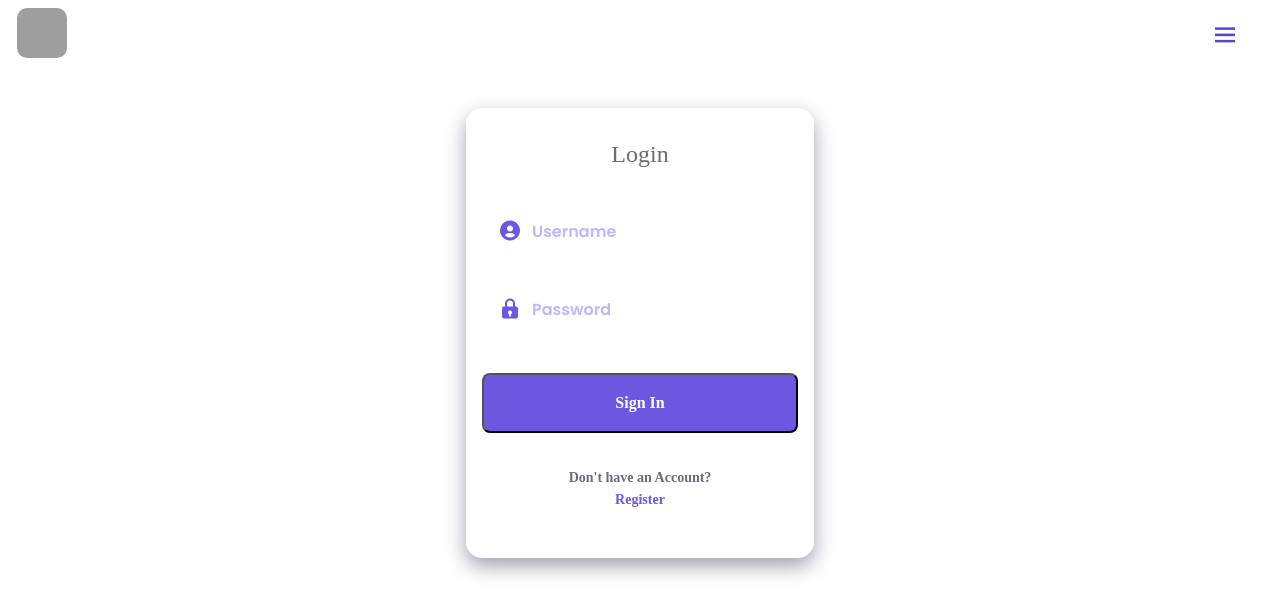
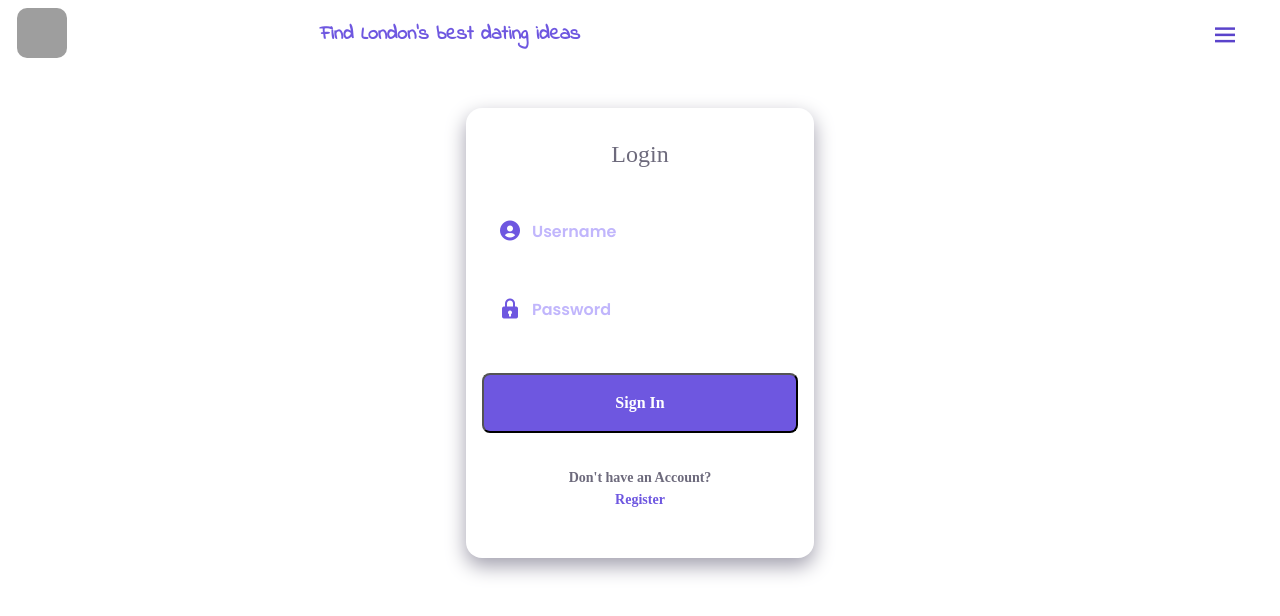
Before and after one commit to ThomasVirgo/Chat-App-Client, a React app: page /login in a window 1280 px wide. Shown: the top 616 px of the page. Built offline with nearby package versions, Linux system fonts and the light colour scheme; grey boxes are pictures that could not be loaded.

Commit message:
final style changes

```diff
--- a/src/layout/Header/index.js
+++ b/src/layout/Header/index.js
@@ -7,8 +7,8 @@ import './style.css'
 const Header = () => {
     return (
         <header>
-            <NavLink exact to='/'><img id='home-icon' src={goodvibes} alt='vibes-logo'/></NavLink>
-            {/* <h4 id='nav-slogan'>London's good Vibes dating spots</h4> */}
+            <NavLink className='img__link' exact to='/'><img id='home-icon' src={goodvibes} alt='vibes-logo'/></NavLink>
+            <span id='nav-slogan'>Find London's best dating ideas</span>
             <Nav />
         </header>
     )
--- a/src/layout/Header/style.css
+++ b/src/layout/Header/style.css
@@ -1,3 +1,5 @@
+@import url('https://fonts.googleapis.com/css2?family=Indie+Flower&display=swap');
+
 .home-button {
     text-decoration: none;
     color: var(--first-color);
@@ -11,8 +13,13 @@
     margin-top: 8px;
 }
 
-/* #nav-slogan{
-    margin-right: auto;
-    margin-left: auto;
-    display: inline;
-} */
+
+#nav-slogan{
+    position: absolute;
+    top: 20px;
+    left: 25vw;
+    color: var(--first-color);
+    font-weight: bolder;
+    font-family: 'Indie Flower', cursive;
+    font-size: 1.25rem;
+}
--- a/src/pages/LandingPage/index.js
+++ b/src/pages/LandingPage/index.js
@@ -22,8 +22,7 @@ function LandingPage() {
             <SearchForm />
             <div id='landing-content'>
                 <img id='brand-logo' src={goodvibes} alt='vibes-logo'/>
-                <h3>You catching our vibe? When two good people vibe together but can't find a place with the same good vibes, well, what good does that do anyone? So, we decided to have your back. Find the coolest gigs and coziest restaurants here, save them to your account and tick them off once you've visited them. Don't forget to let us know the answer to our only question: what were the vibes there like?</h3>
-                {/* <Slider data={sliderResults} /> */}
+                <h3>Find the coolest gigs and coziest restaurants!</h3>
             </div>
         </>
     );
--- a/src/pages/Login/style.css
+++ b/src/pages/Login/style.css
@@ -4,12 +4,6 @@ h1 {
 
 a{
     text-decoration: none;
-}
-
-img{
-    max-width: 100%;
-    height: auto;
-    display: block;
 }
 
 .login{
--- a/src/pages/Register/style.css
+++ b/src/pages/Register/style.css
@@ -6,11 +6,6 @@ a{
     text-decoration: none;
 }
 
-img{
-    max-width: 100%;
-    height: auto;
-    display: block;
-}
 
 .login{
     display: grid;
```
